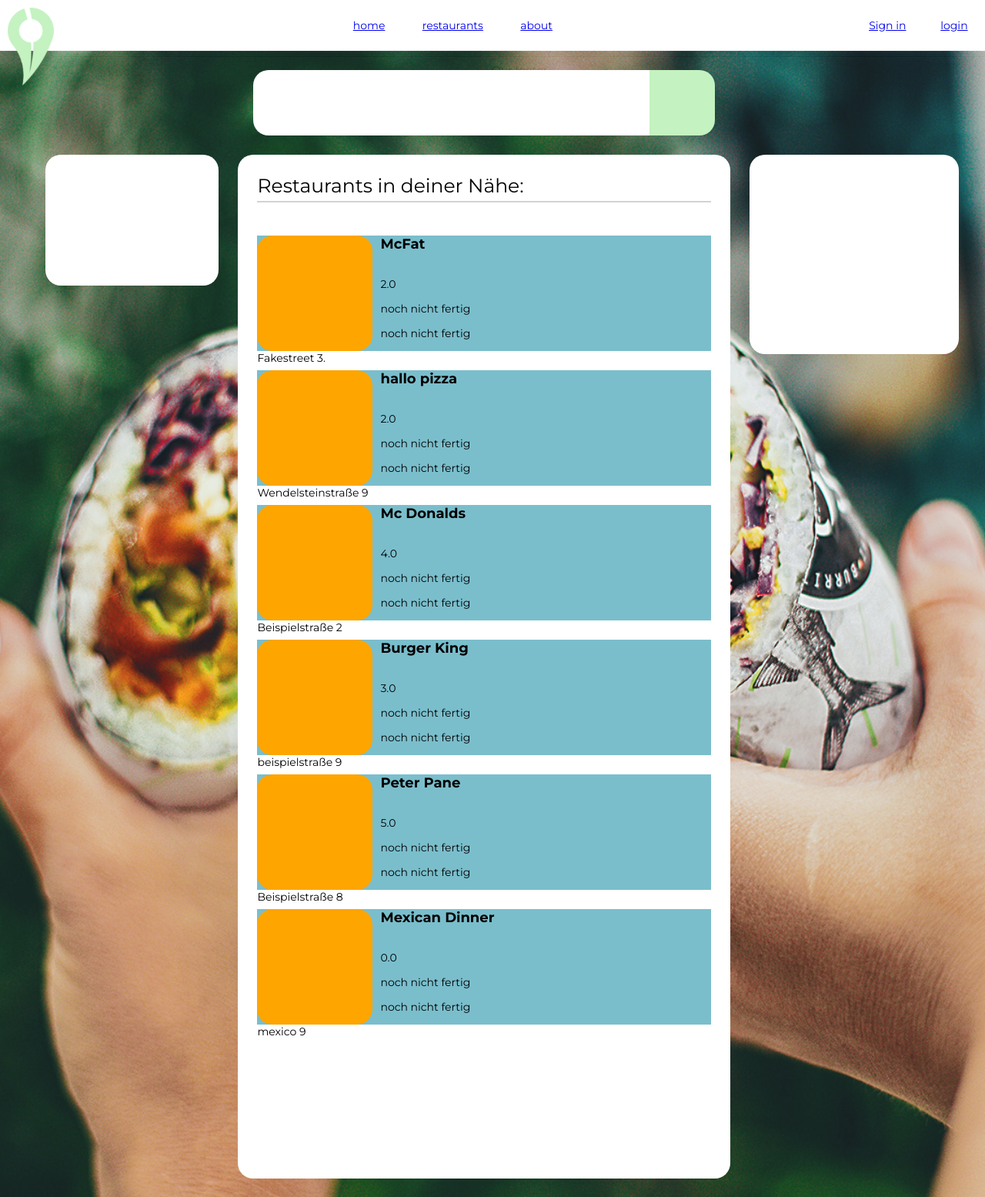
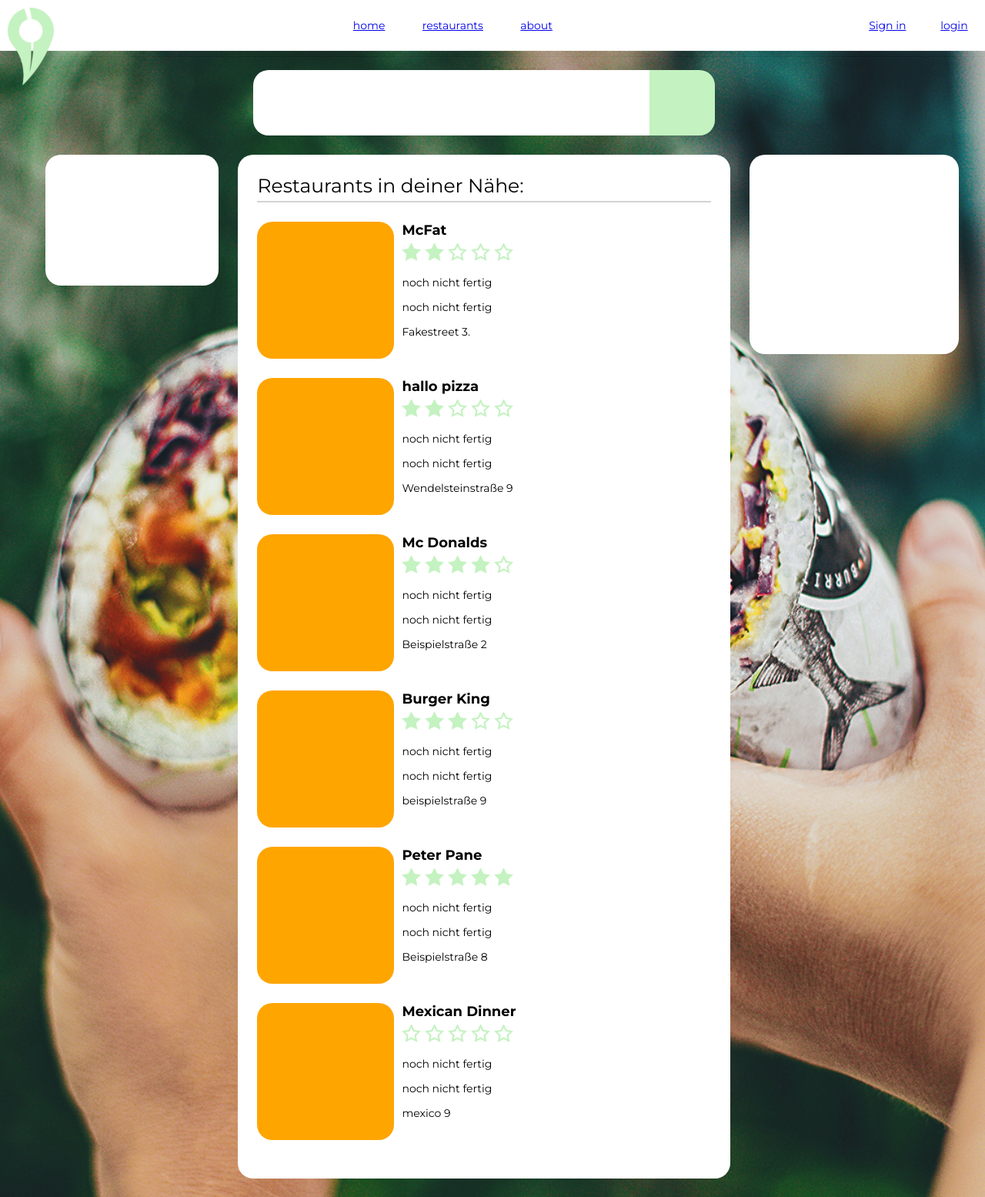
Before and after one commit to lufalko/PlantyOptions, a Django app: page /restaurants/ in a window 1280 px wide. Shown: the whole page at 77% size. Run offline with Django 3.2, Linux system fonts and the light colour scheme; data comes from the database, SQL or seed files in the repository; both versions use the stored data as it was after the commit.

Commit message:
restaurants webpage erweiterungen

```diff
--- a/static/css/main.css
+++ b/static/css/main.css
@@ -320,10 +320,10 @@ main{
 
     background-color: white;
 }
-#restaurants_img{
+.restaurants_img{
     display: inline-block;
-    width: 150px;
-    height: 150px;
+    width: 178px;
+    height: 178px;
     background-color: orange;
     border-radius: 20px;
     float: left;
@@ -333,8 +333,8 @@ main{
 
 .restaurants_block{
 
-    background-color: #7abecc;
-    height: 150px;
+    background-color: white;
+    height: 178px;
     text-align: left;
     margin-bottom: 25px;
     padding: 0px;
@@ -344,6 +344,7 @@ main{
     font-family: 'Montserrat', sans-serif;
     font-weight: 700;
     font-size: 18px;
+    margin: 0;
 
 }
 
@@ -351,8 +352,14 @@ main{
     text-align: left;
 }
 
-#hallo{
-     font-size: 30px;
+.restaurants_rating img{
+    height: 24px;
+    margin: 5px;
+    margin-left: 0px;
+}
+
+.restaurants_rating p{
+   display: none;
 }
 
 
```
Also changed, not shown: accounts/templates/accounts/restaurants.html (+62 -4 lines), db.sqlite3, static/assets/stern.png, static/assets/stern_leer.png (added).
